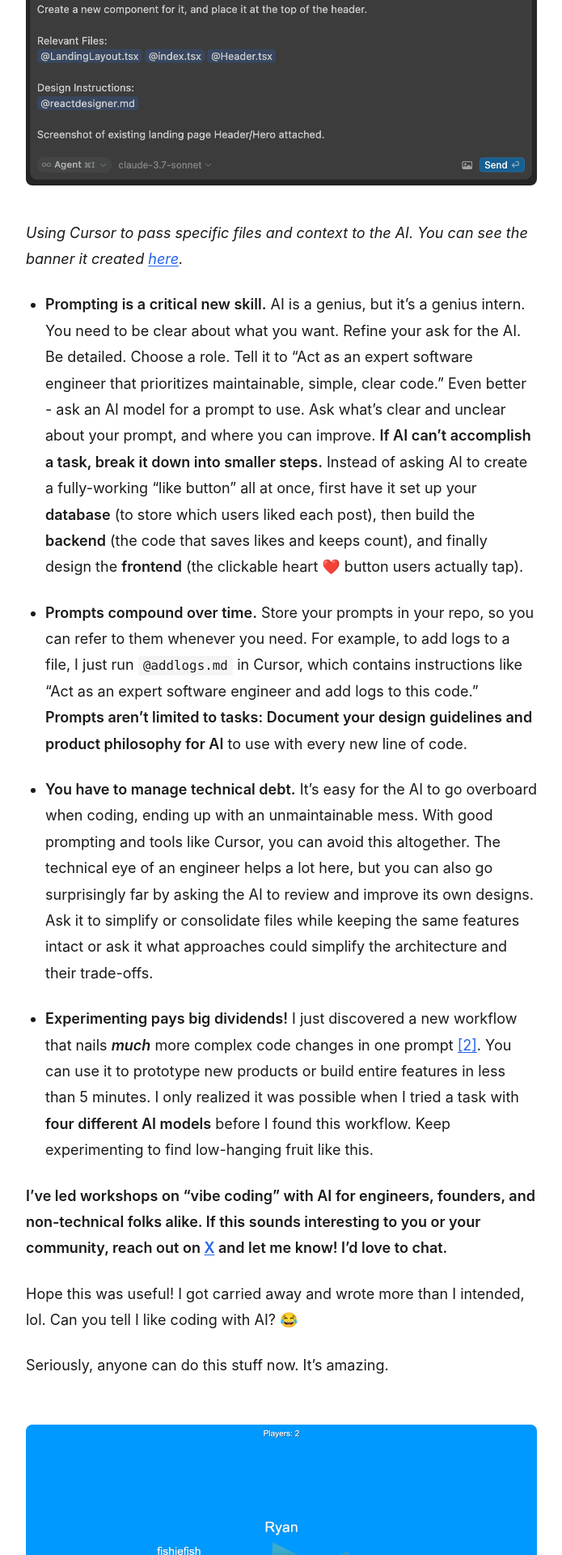
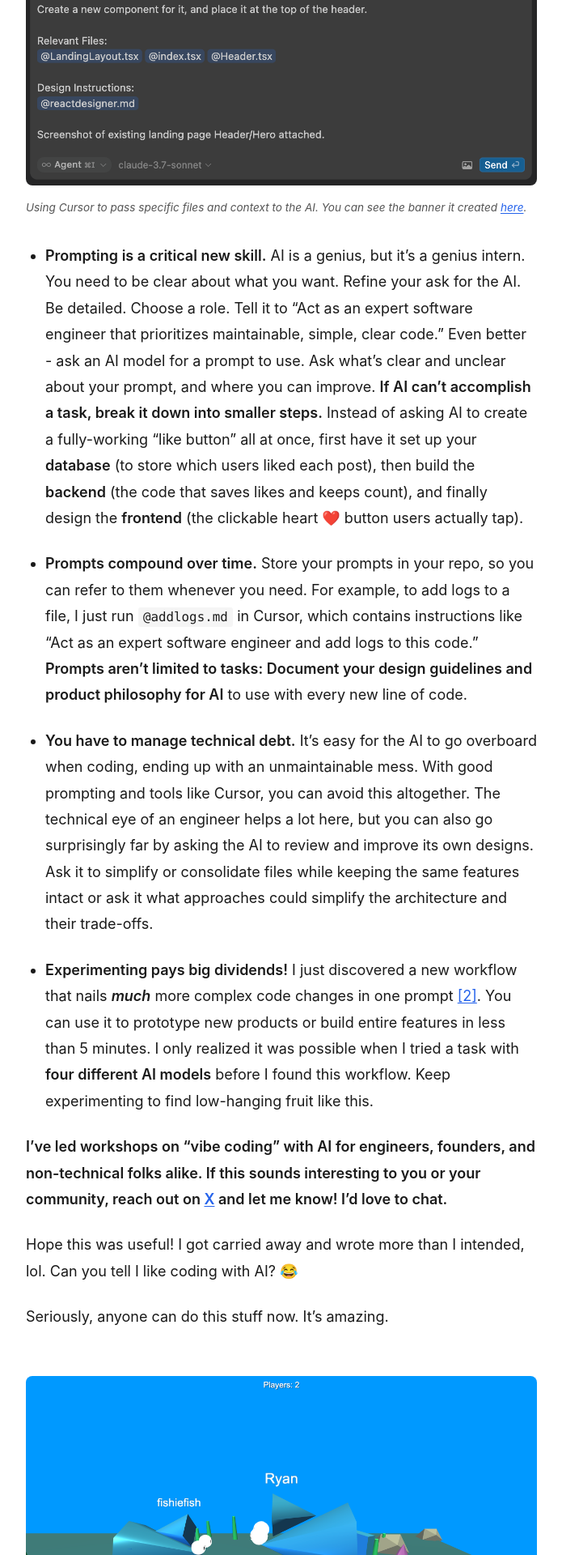
Before and after one commit to ryan-endacott/ryan-endacott.github.com, a Jekyll site: the page built from _posts/2025-03-05-anyone-can-build-in-2025.md, in a window 1280 px wide. Shown: the part 1550-3470 px from the top of the page at 81% size, without its empty margins (292-987 px from the left). Built offline with Jekyll 4.4.1, drawn with Linux system fonts in a browser that asks for light colours.

Commit message:
Tighten image-caption spacing

```diff
--- a/assets/css/screen.css
+++ b/assets/css/screen.css
@@ -211,7 +211,15 @@ article.post .post-title {
   max-width: 100%;
   height: auto;
   border-radius: 8px;
-  margin: 2rem 0;
+  margin: 2rem 0 0.25rem;
+}
+
+.post-content img + em,
+.post-content img + br + em {
+  display: block;
+  font-size: 0.85rem;
+  color: var(--text-secondary);
+  margin-bottom: 2rem;
 }
 
 .post-content blockquote {
```
